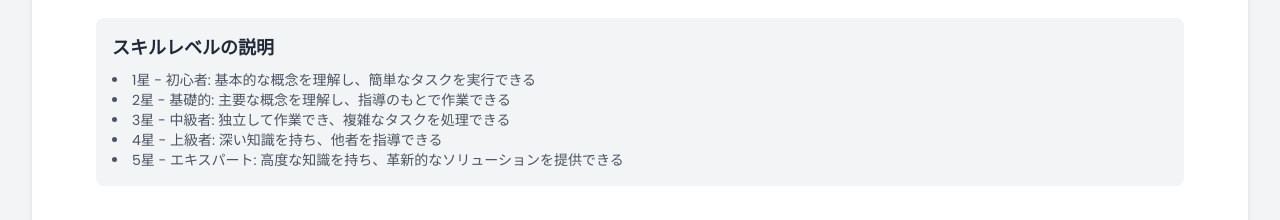
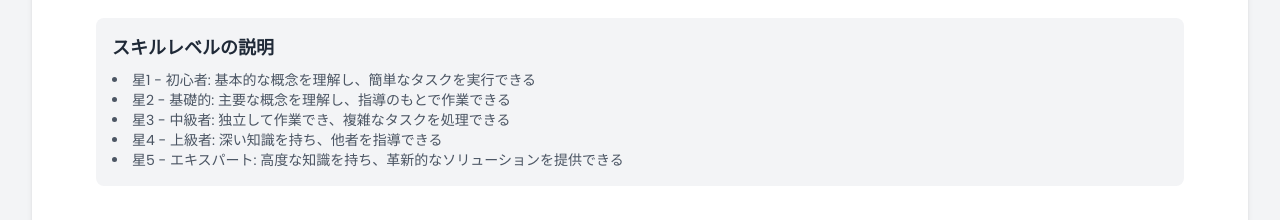
Before and after one commit to terutora/portfolio_project, a Next.js app: page /skills in a window 1280 px wide. Shown: the part 682-902 px from the top of the page. Built offline with nearby package versions, Linux system fonts and the light colour scheme.

Commit message:
chore: Update npm dependencies and add Parser and rss-parser packages

```diff
--- a/package.json
+++ b/package.json
@@ -17,9 +17,11 @@
     "framer-motion": "^11.2.12",
     "next": "14.2.4",
     "nodemailer": "^6.9.14",
+    "Parser": "^0.0.1",
     "react": "^18",
     "react-dom": "^18",
-    "react-icons": "^5.2.1"
+    "react-icons": "^5.2.1",
+    "rss-parser": "^3.13.0"
   },
   "devDependencies": {
     "@tailwindcss/typography": "^0.5.13",
--- a/src/pages/blog.js
+++ b/src/pages/blog.js
@@ -4,12 +4,39 @@ import Head from 'next/head';
 import BlogPostCard from '../components/blog/BlogPostCard';
 import { motion } from 'framer-motion';
 import Pagination from '../components/blog/Pagination';
+import Parser from 'rss-parser';
 
-// この関数は実際のAPIコールに置き換える必要があります
 export async function getStaticProps() {
-  // ZennとNoteのAPIから記事データを取得する
-  const zennPosts = [/* Zennの記事データ */];
-  const notePosts = [/* Noteの記事データ */];
+  const parser = new Parser();
+  const zennFeedUrl = 'https://zenn.dev/your_username/feed'; // あなたのZennのユーザー名に置き換えてください
+
+  try {
+    // Zennの記事データを取得
+    const zennFeed = await parser.parseURL(zennFeedUrl);
+    const zennPosts = zennFeed.items.map(item => ({
+      id: item.guid,
+      title: item.title,
+      excerpt: item.contentSnippet?.substring(0, 100) + '...' || '',
+      url: item.link,
+      publishedAt: item.isoDate,
+      platform: 'zenn',
+      image: item.enclosure?.url || '/path/to/default/zenn-image.jpg' // デフォルト画像のパスを設定してください
+    }));
+
+    // Noteの記事データを取得（プレースホルダー）
+    // 実際の実装では、NoteのAPIやRSSフィードを使用してデータを取得します
+    const notePosts = [
+      {
+        id: 'note-1',
+        title: 'サンプルNoteタイトル',
+        excerpt: 'これはサンプルのNote記事の抜粋です...',
+        url: 'https://note.com/your_username/n/sample_note_id',
+        publishedAt: new Date().toISOString(),
+        platform: 'note',
+        image: '/path/to/default/note-image.jpg' // デフォルト画像のパスを設定してください
+      }
+      // 他のNoteの記事をここに追加...
+    ];
 
     return {
       props: {
@@ -17,6 +44,15 @@ export async function getStaticProps() {
       },
       revalidate: 3600, // 1時間ごとに再生成
     };
+  } catch (error) {
+    console.error('Error fetching posts:', error);
+    return {
+      props: {
+        posts: [],
+      },
+      revalidate: 60, // エラーが発生した場合、より短い間隔で再試行
+    };
+  }
 }
 
 export default function BlogPage({ posts }) {
--- a/src/pages/skills.js
+++ b/src/pages/skills.js
@@ -57,11 +57,11 @@ const SkillLevelDescription = () => (
   <div className="mt-12 bg-gray-100 dark:bg-gray-800 p-4 rounded-lg">
     <h3 className="text-lg font-semibold mb-2 text-gray-800 dark:text-gray-200">スキルレベルの説明</h3>
     <ul className="list-disc list-inside text-sm text-gray-600 dark:text-gray-400">
-      <li>1星 - 初心者: 基本的な概念を理解し、簡単なタスクを実行できる</li>
-      <li>2星 - 基礎的: 主要な概念を理解し、指導のもとで作業できる</li>
-      <li>3星 - 中級者: 独立して作業でき、複雑なタスクを処理できる</li>
-      <li>4星 - 上級者: 深い知識を持ち、他者を指導できる</li>
-      <li>5星 - エキスパート: 高度な知識を持ち、革新的なソリューションを提供できる</li>
+      <li>星1 - 初心者: 基本的な概念を理解し、簡単なタスクを実行できる</li>
+      <li>星2 - 基礎的: 主要な概念を理解し、指導のもとで作業できる</li>
+      <li>星3 - 中級者: 独立して作業でき、複雑なタスクを処理できる</li>
+      <li>星4 - 上級者: 深い知識を持ち、他者を指導できる</li>
+      <li>星5 - エキスパート: 高度な知識を持ち、革新的なソリューションを提供できる</li>
     </ul>
   </div>
   </motion.div>
```
Also changed, not shown: 1 other file (tests, documents, lock files or other folders). Lines whose indentation alone changed are shown as unchanged.
